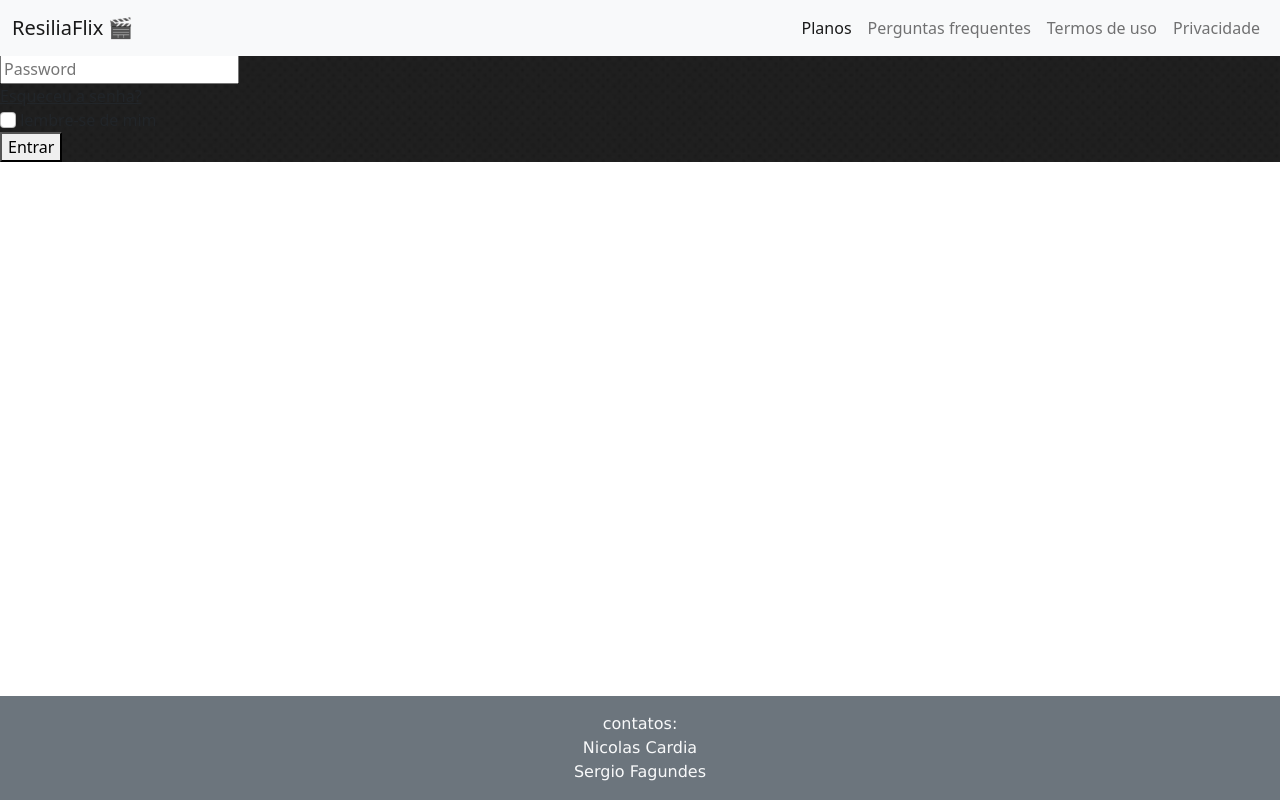
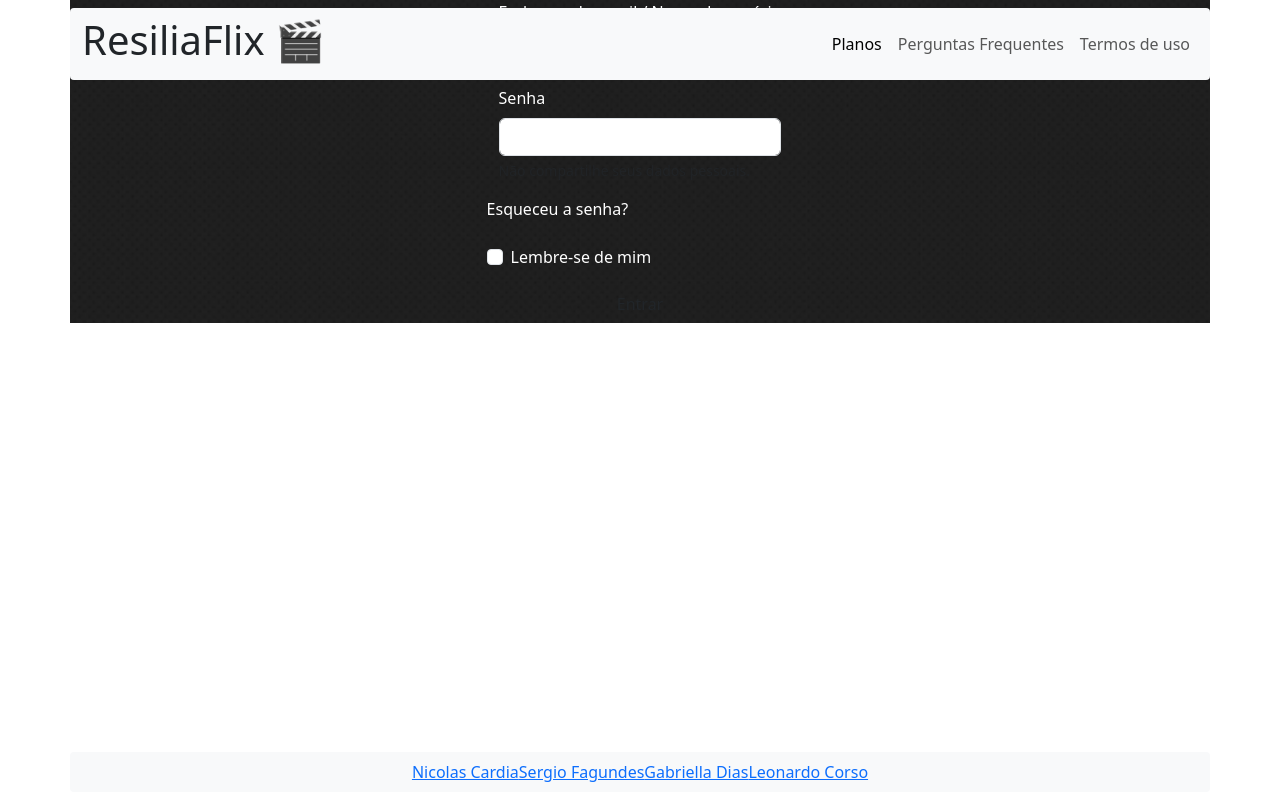
Before and after one commit to GabriellaDiasA/ResiliaMEGAFLIX, a plain HTML site: page trab final de modulo/index.html in a window 1280 px wide. Drawn offline with nearby package versions, Linux system fonts and the light colour scheme; files that its build step writes are made by us from their sources; files whose address does not match are found by name.

Commit message:
Update index.html

```diff
--- a/trab final de modulo/index.html
+++ b/trab final de modulo/index.html
@@ -1,63 +1,68 @@
 <!DOCTYPE html>
-<html lang="en">
+<html lang="pt-BR">
 <head>
 	<meta charset="UTF-8">
-  <meta http-equiv="X-UA-Compatible" content="IE=edge">
 	<meta name="viewport" content="width=device-width, initial-scale=1.0">
 	<title>ResiliaFlix</title>
-  <link rel="stylesheet" href="ResiliaFlix.css" >
-  <link rel="stylesheet" href="reset.css">
-  <link href="https://cdn.jsdelivr.net/npm/bootstrap@5.0.0-beta2/dist/css/bootstrap.min.css" rel="stylesheet" integrity="sha384-BmbxuPwQa2lc/FVzBcNJ7UAyJxM6wuqIj61tLrc4wSX0szH/Ev+nYRRuWlolflfl" crossorigin="anonymous">
+	<!-- <link href="./css/reset.css" rel="stylesheet"> -->
+	<link href="./css/bootstrap.css" rel="stylesheet">
+	<link href="./css/ResiliaFlix.css" rel="stylesheet">
 </head>
 <body>
+
 	<header>
-    <nav class="navbar navbar-expand-lg navbar-light bg-light fixed-top">
-      <div class="container-fluid">
-        <a class="navbar-brand" href="#">ResiliaFlix 🎬</a>
-        <button class="navbar-toggler" type="button" data-bs-toggle="collapse" data-bs-target="#navbarNav" aria-controls="navbarNav" aria-expanded="false" aria-label="Toggle navigation">
+		<nav class="navbar navbar-light fixed-top ResiliaYellow">
+		<nav class="navbar navbar-expand-lg navbar-light bg-light container-sm rounded-1">
+		<div class="container">
+			<h1 id="ResiliaFlixTitle">ResiliaFlix 🎬</h1>
+			<button class="navbar-toggler" type="button" data-bs-toggle="collapse" data-bs-target="#navbarNavAltMarkup" aria-controls="navbarNavAltMarkup" aria-expanded="false" aria-label="Toggle navigation">
 			<span class="navbar-toggler-icon"></span>
 			</button>
-        <div class="collapse navbar-collapse justify-content-end" id="navbarNav">
-          <ul class="navbar-nav">
-            <li class="nav-item">
+			<div class="collapse navbar-collapse justify-content-end" id="navbarNavAltMarkup">
+			<div class="navbar-nav">
 				<a class="nav-link active" aria-current="page" href="#">Planos</a>
-            </li>
-            <li class="nav-item">
-              <a class="nav-link" href="#">Perguntas frequentes</a>
-            </li>
-            <li class="nav-item">
+				<a class="nav-link" href="#">Perguntas Frequentes</a>
 				<a class="nav-link" href="#">Termos de uso</a>
-            </li>
-            <li class="nav-item">
-              <a class="nav-link" href="#" >Privacidade</a>
-            </li>
-          </ul>
+			</div>
 			</div>
 		</div>
 		</nav>
+		</nav>
 	</header>
-  <main class="">
-    <form>
-      <div class="inputs">
-        <label>Login ResiliaFlix</label>
-        <div class="name">
-          <input type="text" id="retanguloNome" class="form-username" placeholder="Username">
+
+	<main class="d-flex flex-column align-items-center container-sm">
+		<form id="mainForm">
+		<div class="d-inline-flex bd-highlight d-flex flex-column bd-highlight container-sm">
+		<div class="mb-3 container-sm">
+			<label for="inputUsername" class="form-label">Endereço de email / Nome de usuário</label>
+			<input type="username" class="form-control" id="inputUsername" aria-describedby="emailHelp">
 		</div>
-        <div class="senha">
-          <input type="password" id="disabledTextInput" class="form-senha" placeholder="Password">
+		<div class="mb-3 container-sm">
+			<label for="inputPassword" class="form-label">Senha</label>
+			<input type="password" class="form-control" id="inputPassword">
+			<div id="passWordHelp" class="form-text">Não compartilhe seus dados pessoais.</div>
 		</div>
-        <a href="#" class="link-dark">Esqueceu a senha?</a>
-        <div class="botaoLembrar">
-          <input type="checkbox" class="form-check-input" id="exampleCheck1">
-          <label class="form-check-label" for="exampleCheck1">lembre-se de mim</label>
+		<a id="link" href="#" class="esqueceuASenha">Esqueceu a senha?</a>
+		<div class="mb-3 form-check container-sm">
+			<br>
+			<input type="checkbox" class="form-check-input" id="rememberBtn">
+			<label class="lembrar" for="rememberBtn">Lembre-se de mim</label>
 		</div>
-            <button type="submit" class="botao">Entrar</button>
+		<button type="button" class="resilia-btn btn" id="loginBtn">Entrar</button>
 		</div>
 		</form>
 	</main>
+	<footer>
+		<nav class="navbar navbar-light fixed-bottom ResiliaBlack">
+		<nav id="contatos" class="navbar navbar-expand-lg navbar-light bg-light container-sm d-flex flex-row justify-content-center rounded-1">
+			<p class="m-0 contact"><a href="https://github.com/NicolasCardia">Nicolas Cardia</a></p>
+			<p class="m-0 contact"><a href="https://github.com/sergiofagundesb">Sergio Fagundes</a></p>
+			<p class="m-0 contact"><a href="https://github.com/GabriellaDiasA">Gabriella Dias</a></p>
+			<p class="m-0 contact"><a href="https://github.com/LeonardoCorso16">Leonardo Corso</a></p>
+		</nav>
+		</nav>
+	</footer>
 
-  <footer class="bg-secondary p-3 fixed-bottom">
-    <p class="text-light m-0 text-center">contatos: <a class="text-light d-flex flex-column bd-highlight" href="https://github.com/NicolasCardia">Nicolas Cardia</a><a class="text-light" href="https://github.com/sergiofagundesb">Sergio Fagundes</a></p>
-</footer>
+	<script src="./js/loginScript.js"></script>
 </body>
 </html>
```
Lines whose indentation alone changed are shown as unchanged.
